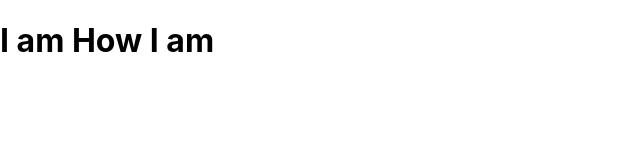
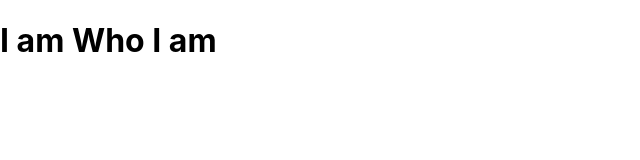
Before and after one commit to Nosov-Pavel/react-app-aject, a React (Create React App) app: page / in a window 1280 px wide. Shown: the top 160 px of the page, without its empty margins (0-640 px from the left). Built offline with nearby package versions, Linux system fonts and the light colour scheme.

Commit message:
addressFl

```diff
--- a/src/App.js
+++ b/src/App.js
@@ -1,7 +1,8 @@
-
+import './App.css';
 function App(){
 
-    const storeName = 'I am How I am'
+    const storeName = 'I am Who I am';
+    const address = 'FL'
 
 
 
```
